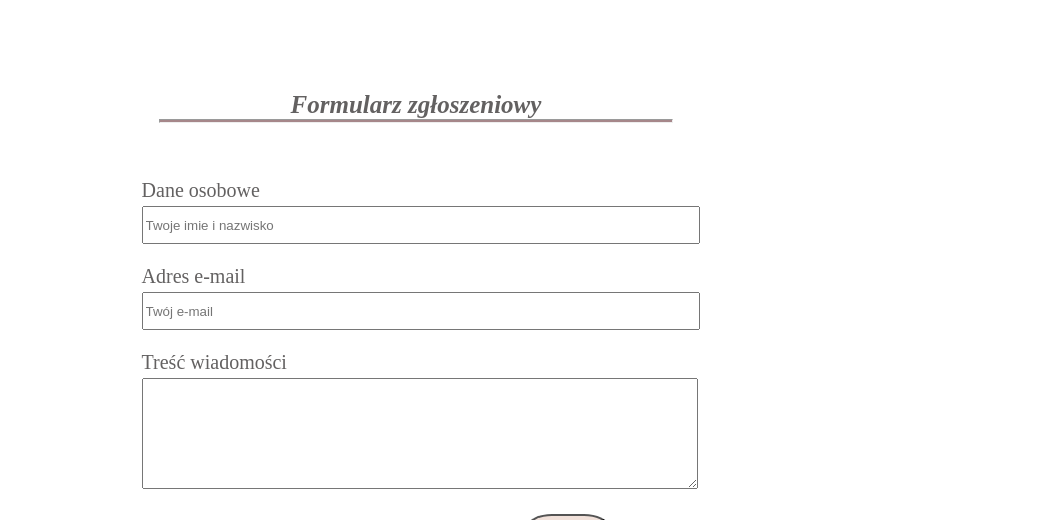
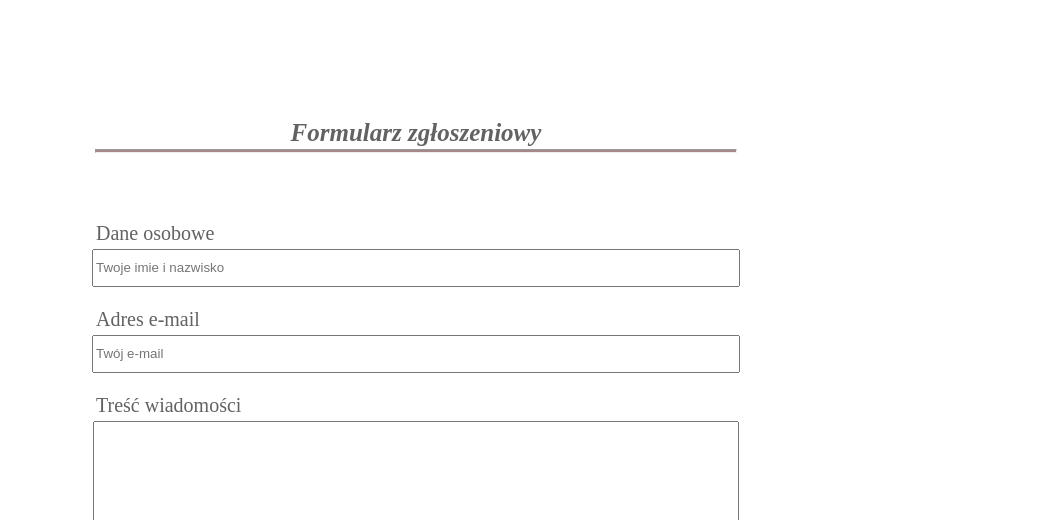
Before and after one commit to ALewandowska-sys/Stronka, a plain HTML site: page kontakt.html in a window 1280 px wide. Shown: the part 280-800 px from the top of the page, 224-1280 px from the left. Drawn offline with Linux system fonts and the light colour scheme.

Commit message:
initial commit

```diff
--- a/kontakt.html
+++ b/kontakt.html
@@ -38,28 +38,27 @@
         <section class="kontakt">
             <h1><i>Formularz zgłoszeniowy</i></h1><hr>
             <form action="https://formsubmit.io/send/naturalandrelax@gmail.com" method="POST">
-                <ul>
-                <li><label for="name">Dane osobowe</label></li>
-                <li><input
+                <label for="name">Dane osobowe</label>
+                <input
                        id="name"
                        name="name"
                        type="name"
-                       placeholder="Twoje imie i nazwisko"></li>
+                       placeholder="Twoje imie i nazwisko">
 
-                <li><label for="mail">Adres e-mail</label></li>
-                <li><input
+                <label for="mail">Adres e-mail</label>
+                <input
                        id="mail"
                        name="mail"
                        type="mail"
-                       placeholder="Twój e-mail"></li>
+                       placeholder="Twój e-mail">
 
-               <li><label for="msg">Treść wiadomości</label></li>
-                <li><textarea
+               <label for="msg">Treść wiadomości</label>
+                <textarea
                           id="msg"
                           name="msg"
                           rows="7"
                         placeholder="Twoja wiadomość">
-                </textarea></li></ul>
+                </textarea>
              <input name="_redirect" type="hidden" id="name" value="formularz.html">
             <input name="_formsubmit_id" type="text" style="display:none">
                 <input type="submit" class="button" value="Wyślij">
--- a/style.css
+++ b/style.css
@@ -4,10 +4,9 @@
 body{
     min-height: 100%;
     position:relative;
-    width: 100%;
+    max-width: 100%;
 }
 #interior{
-    margin: auto 10%;
     text-align: center;
 }
 
@@ -15,13 +14,13 @@ body{
 /*-----------------------menu-------------------*/
 
 nav{
+    display: flex;
+    position: fixed;
     background-image: linear-gradient(to left, #C1ABAD, transparent);
-    align-items: center;
     width: 100%;
     top: 0;
-    display: flex;
-    position: fixed;
     justify-content: flex-end;
+    align-items: center;
     z-index: 5;
 }
 nav a{
@@ -80,7 +79,7 @@ a.menu:hover{
 @media (max-width: 800px){
     nav{
         background: #D3C4C5;
-        justify-content: center;
+        justify-content: space-around;
     }
     .home{
         z-index: 2;
@@ -108,8 +107,7 @@ a.menu:hover{
         display: none;
     }
     .wstawka{
-        display: block;
-        bottom: 15%;
+        display: none;
     }
 }
 
@@ -140,6 +138,7 @@ header a{
 
 /*-----------------------ogolne zalozenia w body-------------------*/
 
+
 img{
     border-radius: 25%;
 }
@@ -155,9 +154,11 @@ hr{
     width: 50%;
     height: 2px;
     margin-bottom: 5%;
+    min-width: 250px;
 }
 section{
     color: #636161;
+    display: block;
     padding-top: 10%;
     z-index: 3;
 }
@@ -165,6 +166,11 @@ section{
 
 /*-----------------------wnetrze-------------------*/
 
+.kwiatek{
+    display: flex;
+    z-index: 1;
+    position: absolute;
+}
 .polecane span{
     text-align: center;
     display: inline-block;
@@ -201,26 +207,27 @@ section{
 
 form{
     text-align: left;
-    margin-left: 20%;
 }
 input, textarea{
-    width: 70%;
+    min-width: 50%;
     min-height: 2rem;
     margin-bottom: 1rem;
+    display: flex;
+    align-items: center;
 }
-.kontakt ul{
-    list-style-type: none;
+label{
+    margin-left: 25%;
+}
+.kontakt {
     line-height: 2rem;
-    padding-left: 4%;
     font-size: 20px;
 }
 .button{
-    width: 5rem;
+    min-width: 4.5rem;
     height: 2.5rem;
     background-color: #F1E1DA;
     border-radius: 30%;
-    right: 35%;
-    position: absolute;
+    justify-content: center;
     font-size: 15px;
 }
 .button:hover{
@@ -276,6 +283,7 @@ input:hover, textarea:hover{
 
     display: flex;
     align-items: center;
+    justify-content: center;
     text-align: left;
     font-size: 18px;
 }
```
Also changed, not shown: index.html (+6 -0 lines), zdj/duzy1.PNG (added), zdj/duzy2.PNG (added), zdj/favicon.ico, zdj/kwiatek1.PNG (added), zdj/maly1.PNG (added), zdj/maly2.PNG (added).
